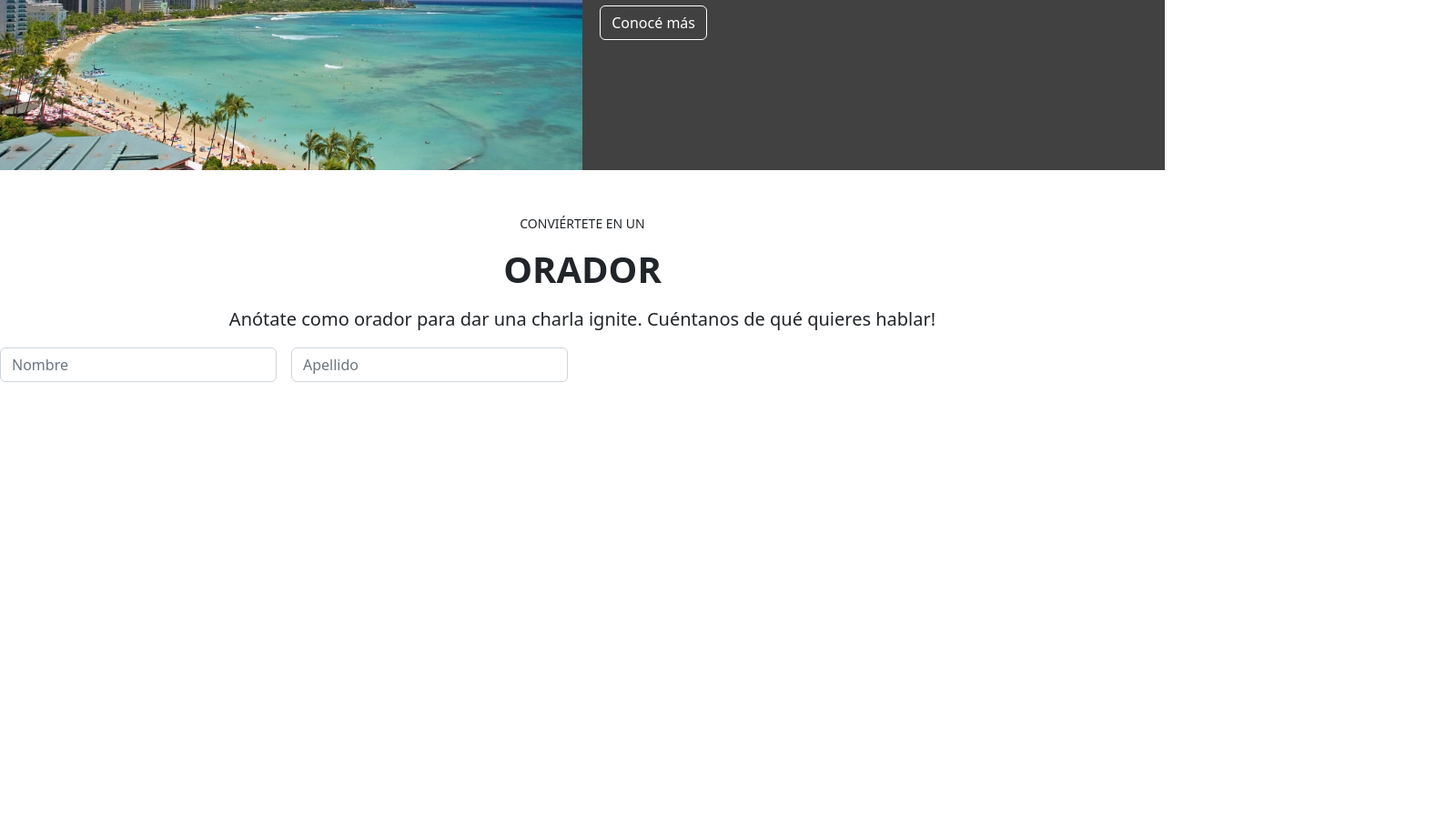
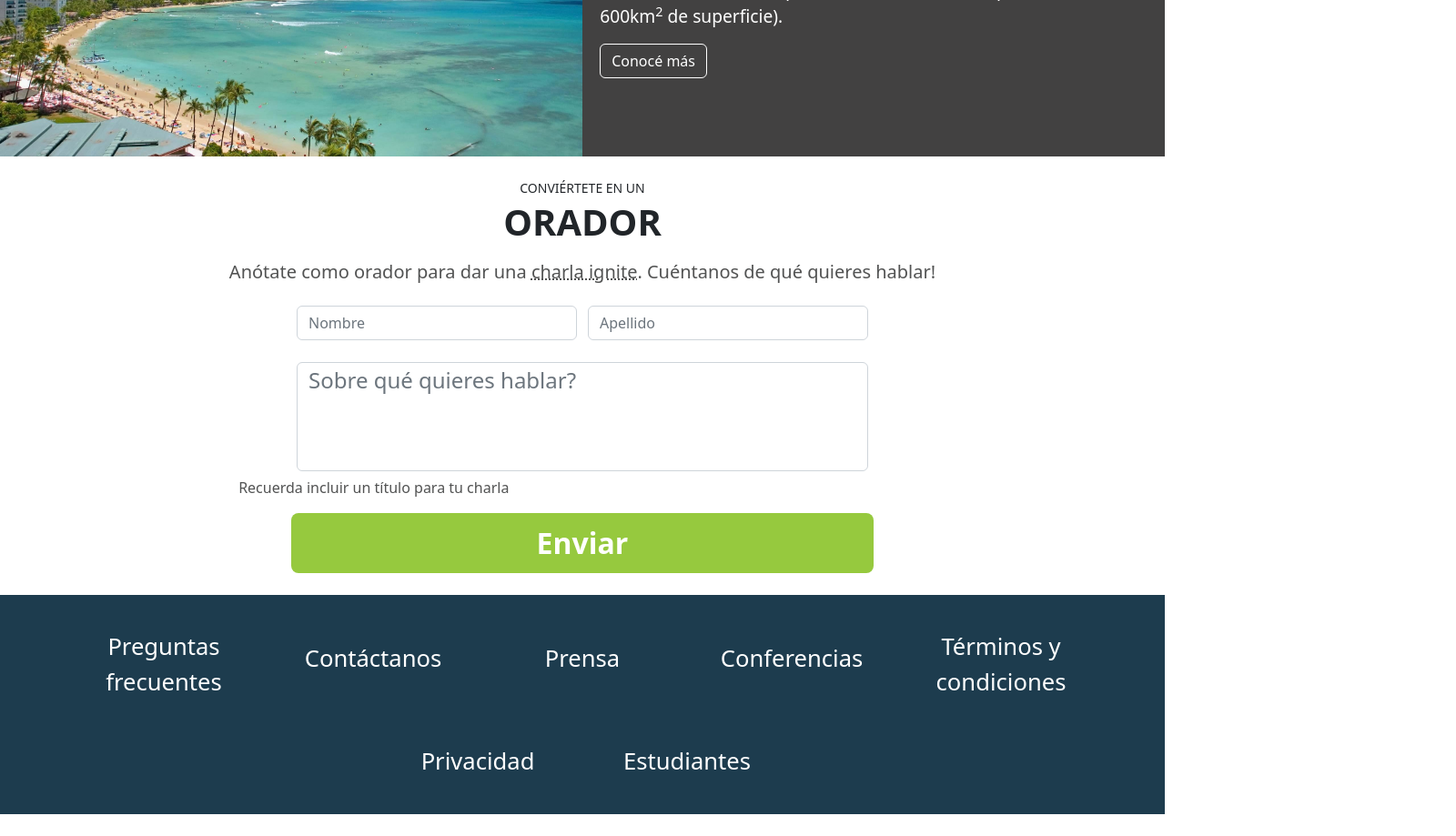
Before and after one commit to macafermoselle/integrador-codo-a-codo, a plain HTML site: page index.html in a window 1280 px wide. Shown: the part 1819-2738 px from the top of the page at 91% size, 1600 px wide, since content can reach past the window. Before the commit the page ends 2239 px from the top, so only its background shows below. Drawn offline with nearby package versions, Linux system fonts and the light colour scheme.

Commit message:
Add files via upload

```diff
--- a/index.html
+++ b/index.html
@@ -68,8 +68,8 @@
                             nivel
                             que tenemos para ti. Te esperamos!</p>
                         <div class=" carousel-buttons ">
-                            <button type="button" class="btn text-white border border-white">Quiero ser orador</button>
-                            <button type="button" class="btn btn-success text-white">Comprar tickets</button>
+                            <button type="button" class="oradorbtn btn text-white border border-white">Quiero ser orador</button>
+                            <button type="button" class="buyticketbtn btn btn-success text-white">Comprar tickets</button>
 
                         </div>
                     </div>
@@ -168,7 +168,7 @@
                         el
                         condado de Honolulu han formado una ciudad-condado consolidada que cubre toda la ciudad
                         aproximadamente
-                        600km2 de superficie).</p>
+                        600km<sup>2</sup> de superficie).</p>
                     <button type="button" class="btn text-white border border-white">Conocé más</button>
                 </div>
             </div>
@@ -179,24 +179,50 @@
 
     </section>
     <section class="form">
-        <div class="know mt-5">
+        <div class="know mt-4">
             <div>
                 <p class="initialism">CONVIÉRTETE EN UN</p>
                 <p class="display-6">ORADOR</p>
-                <p class="lead">Anótate como orador para dar una charla ignite. Cuéntanos de qué quieres hablar!</p>
+                <p class="oradorcharla">Anótate como orador para dar una <span class="subrayado">charla ignite</span>. Cuéntanos de qué quieres hablar!</p>
             </div>
         </div>
 
 
         <div class="row g-3 formsize">
-            <div class="col">
+            <div class="col formulario">
                 <input type="text" class="form-control" placeholder="Nombre" aria-label="Nombre">
             </div>
-            <div class="col">
+            <div class="col formulario">
                 <input type="text" class="form-control" placeholder="Apellido" aria-label="Apellido">
             </div>
         </div>
+        <div class="comments formsize">
+            <input type="text" class="form-control descrip" placeholder="Sobre qué quieres hablar?"
+                aria-label="Descripcion Charla">
+        </div>
+        <div class="recordatorio"><p>Recuerda incluir un título para tu charla</p></div>
+        <div class="sendbutton">
+            <button type="button" class="btn btn-lg sendbt">Enviar</button>
+        </div>
+
     </section>
+
+    <div class=" footer ">
+        <footer class=" my-4 ">
+          <ul class="nav justify-content-center footermenu">
+            <li class="nav-item "><a href="#" class="nav-link px-2 footernav  ">Preguntas frecuentes</a></li>
+            <li class="nav-item "><a href="#" class="nav-link px-2 footernav  footeritem">Contáctanos</a></li>
+            <li class="nav-item "><a href="#" class="nav-link px-2 footernav footeritem">Prensa</a></li>
+            <li class="nav-item "><a href="#" class="nav-link px-2 footernav footeritem ">Conferencias</a></li>
+            <li class="nav-item "><a href="#" class="nav-link px-2 footernav ">Términos y condiciones</a></li>
+            <li class="nav-item "><a href="#" class="nav-link px-2 footernav footeritem">Privacidad</a></li>
+            <li class="nav-item "><a href="#" class="nav-link px-2 footernav footeritem">Estudiantes</a></li>
+          </ul>
+        </footer>
+      </div>
+
+
+
 </body>
 
 </html>
--- a/style.css
+++ b/style.css
@@ -44,13 +44,13 @@
 
 .carousel-caption {
     text-align: right;
-    left: 55%;
+    left: 53%;
     top: 30%;
 }
 
 .cardescription {
     font-size: 18px;
-    font-weight: 400;
+    font-weight: 600;
 }
 
 .d-block {
@@ -63,15 +63,32 @@
 
     margin-left: 20%;
 }
+.buyticketbtn{
+    font-weight: bold;
+    background-color: #27a844;
+}
+
+.oradorbtn {
+    font-weight: bold;
+}
 
 .col {
     width: 25%;
 }
 
 .know {
-    margin-top: 15px;
+
     text-align: center;
     margin-bottom: 10px;
+}
+
+.oradorcharla {
+    font-size: 125%;
+    color: #525353;
+}
+
+.subrayado {
+    text-decoration: underline dotted;
 }
 
 .card {
@@ -145,6 +162,10 @@
     object-fit: cover;
 }
 
+.honoluludesctwo{
+    font-size: 120%;
+}
+
 .honolulufinalimg {
     width: 100%;
 
@@ -162,6 +183,75 @@
     width: 50%;
     display: flex;
 
+ margin-left: 25%;
+
+}
+
+.comments {
+    margin-top: 1%;
+    padding: 0;
+}
+
+.descrip {
+    height: 120px;
+    margin: 6px;
+    padding-bottom: 80px;
+}
+.initialism {
+    margin: 3px;
+}
+
+.recordatorio{
+    width:43.7%;
+    text-align: right;
+    padding: 0;
+    color: #525353;
+}
+
+
+.descrip::placeholder{
+    font-size: 150%;
+}
+
+.formulario {
+    padding: 6px;
+}
+
+.sendbutton {
+    margin-top: 1%;
+    margin-left: 25%;
+    width: 100%;
+}
+
+.sendbt{
+    width: 50%;
+    background-color: #96c93e;
+    color: white;
+    font-weight: 600;
+    font-size: 200%;
+}
+
+.footermenu {
+    padding: 20px;
+    font-size: 160%;
+    color: white;
+    text-align: center;
+
+}
+
+.footer {
+    background-color: #1d3c4e;
+}
+
+.footernav {
+    color: white;
+    margin: 10px;
+    width: 210px;
 
 
 }
+
+.footeritem {
+margin-top: 10%;
+
+}
```
